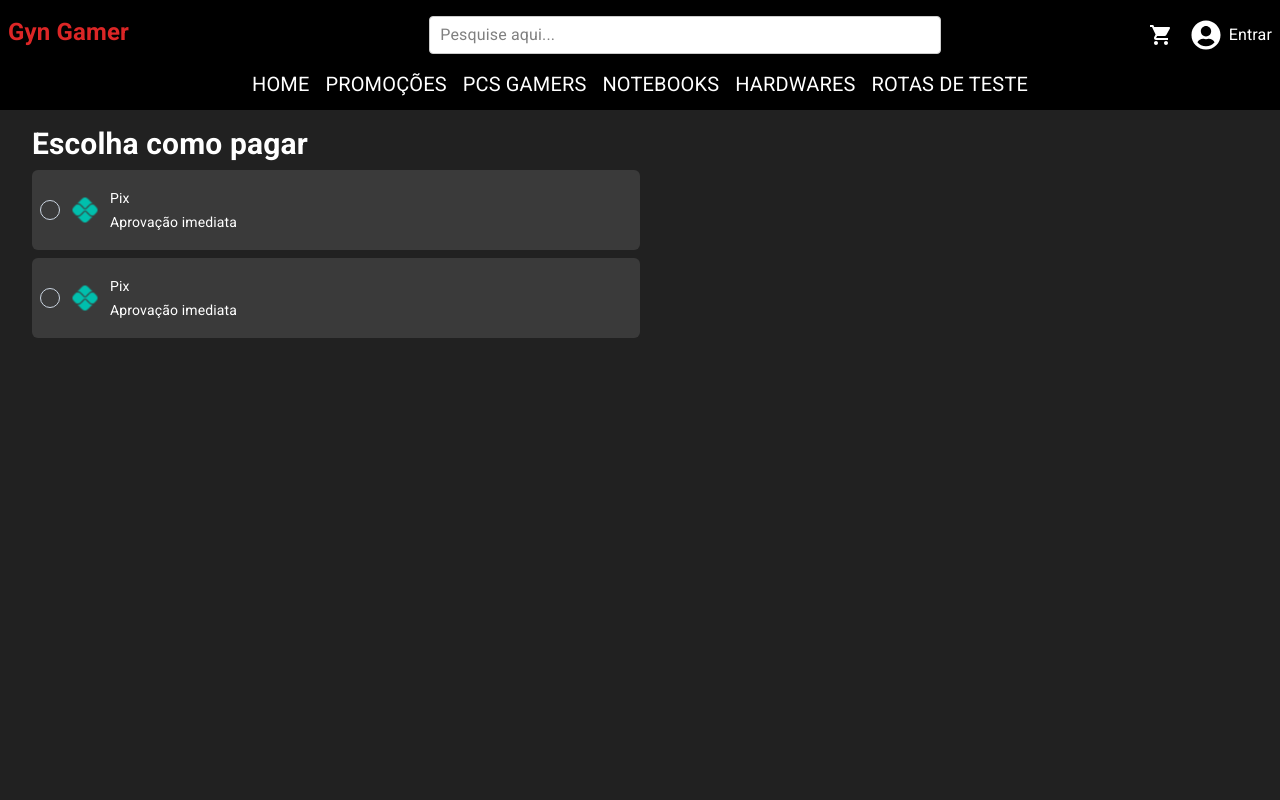
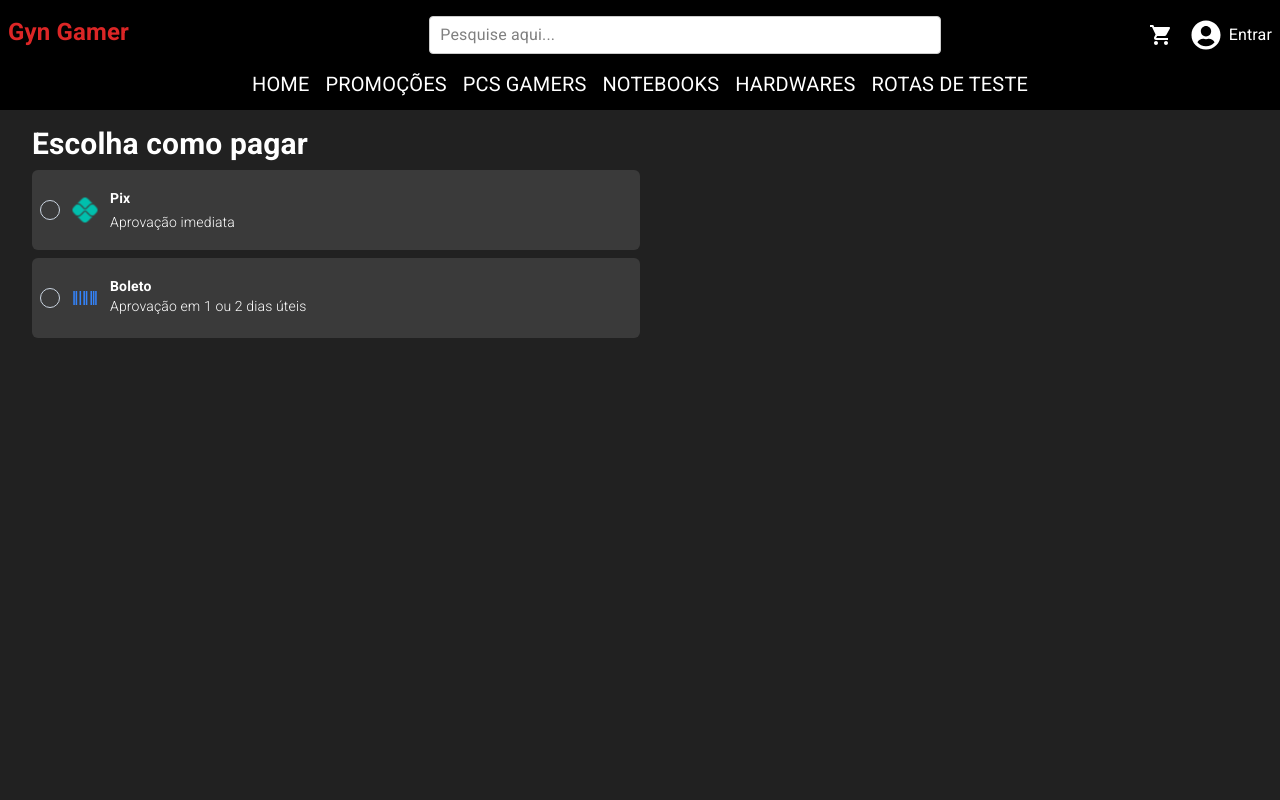
Before and after one commit to Rein4ldoAlv3s/gyn-gamer, a React (Vite) app: page /escolha-pagamento in a window 1280 px wide. Shown: the top 800 px of the page. Built offline with nearby package versions, Linux system fonts and the light colour scheme.

Commit message:
card boleto

```diff
--- a/src/components/EscolhaPagamento.tsx
+++ b/src/components/EscolhaPagamento.tsx
@@ -34,18 +34,17 @@ const EscolhaPagamento = () => {
                     <img src="/bf_v6_pix.svg" className='w-[50px]' />
 
                     {/* texto sobre o pix */}
-                    <div className=" ">
-                        <div className='mb-1'>
+                    <div>
+                        <div className='mb-1 font-bold'>
                             <span>Pix</span>
                         </div>
-                        <div className=''>
+                        <div className='font-light'>
                             <span>Aprovação imediata</span>
                         </div>
                     </div>
                 </div>
 
 
-                {/* div pai de um card */}
                 <div className='flex items-center py-3 px-2 mt-2 bg-customGrayHover rounded-md text-sm h-20'>
                     {/* checkbox para selecionar endereço de entrega*/}
                     <div className="inline-flex items-center">
@@ -63,15 +62,17 @@ const EscolhaPagamento = () => {
                     </div>
 
                     {/* imagem do pix */}
-                    <img src="/bf_v6_pix.svg" className='w-[50px]' />
+                    <img src="/bf_v6_boleto.svg" className='w-[50px]' />
 
                     {/* texto sobre o pix */}
-                    <div className=" ">
+                    <div>
                         <div className='mb-1'>
-                            <span>Pix</span>
-                        </div>
-                        <div className=''>
-                            <span>Aprovação imediata</span>
+                            <div className='font-bold'>
+                                <span>Boleto</span>
+                            </div>
+                            <div className='font-light'>
+                                <span>Aprovação em 1 ou 2 dias úteis</span>
+                            </div>
                         </div>
                     </div>
                 </div>
```
